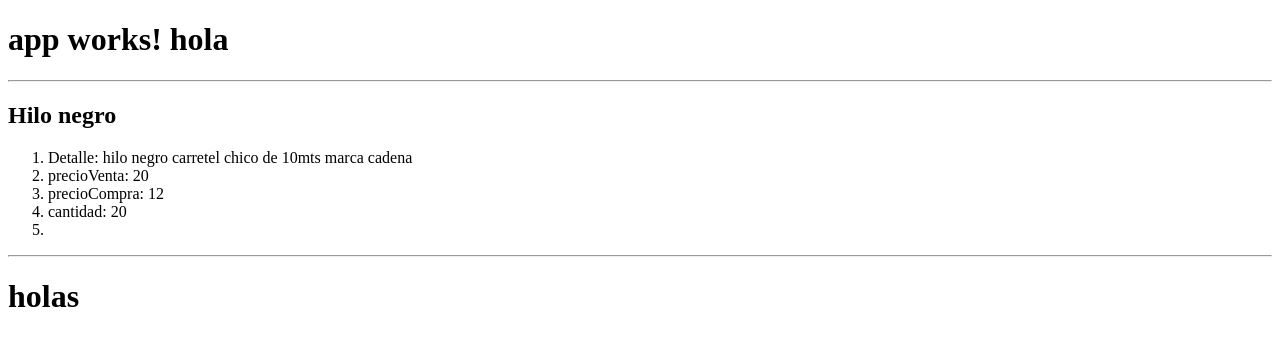
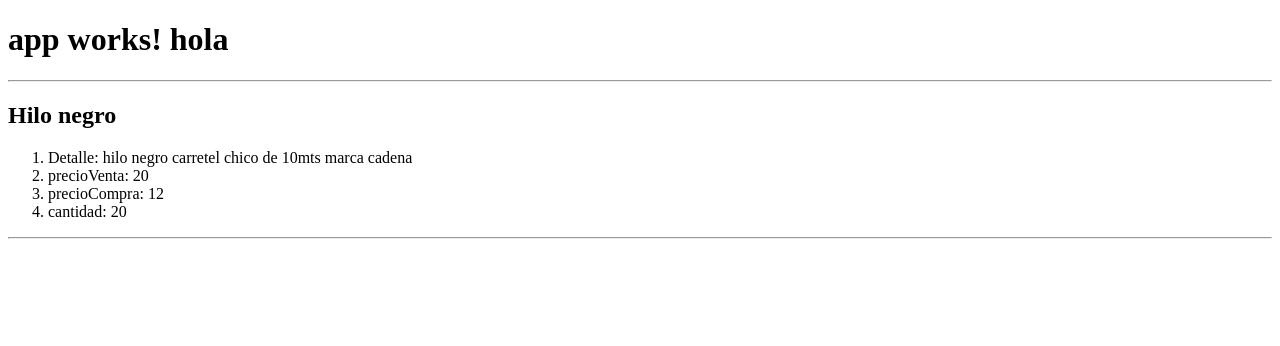
Before and after one commit to leoadell/Ksenia, an Angular app: page / in a window 1280 px wide. Shown: the top 346 px of the page. Built offline with nearby package versions, Linux system fonts and the light colour scheme.

Commit message:
service worker

```diff
--- a/package.json
+++ b/package.json
@@ -50,6 +50,7 @@
     "protractor": "~4.0.13",
     "ts-node": "1.2.1",
     "tslint": "^4.3.0",
-    "typescript": "~2.0.3"
+    "typescript": "~2.0.3",
+    "sw-precache": "^5.2.0"
   }
 }
--- a/src/app/app.component.html
+++ b/src/app/app.component.html
@@ -5,4 +5,3 @@
 <hr>
 <producto></producto>
 <hr>
-<h1>holas</h1>
--- a/src/app/producto/producto.component.html
+++ b/src/app/producto/producto.component.html
@@ -5,8 +5,8 @@
     <li>precioVenta: {{ precioVenta}}
       <li> precioCompra: {{ precioCompra}}</li>
       <li>cantidad: {{ cantidad}}</li>
-      <span *ngIf="foto==null">
+      <!-- <span *ngIf="foto==null">
         <li>{{foto}}</li>
-      </span>
+      </span> -->
   </ol>
 </div>
```
Also changed, not shown: 1 other file (tests, documents, lock files or other folders).
